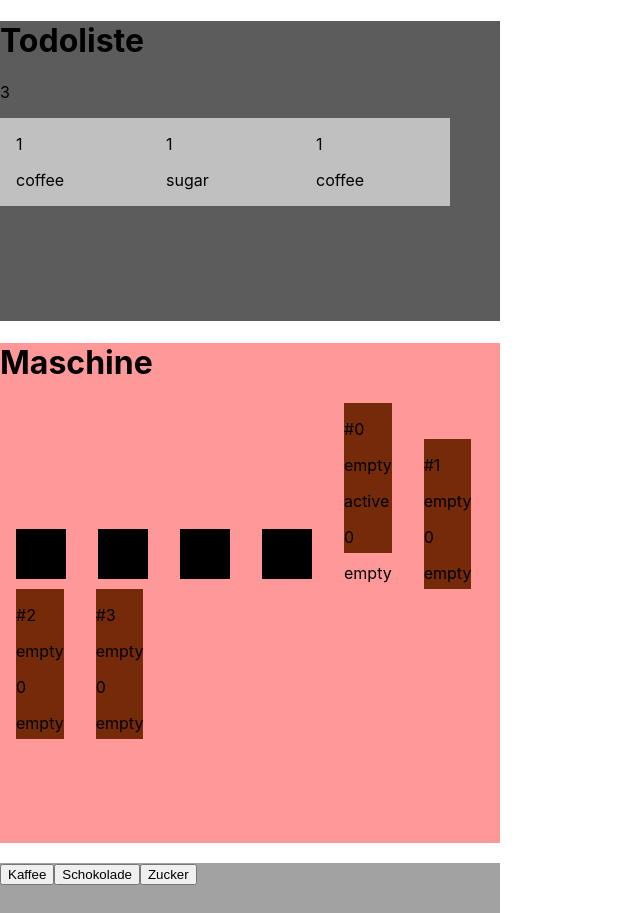
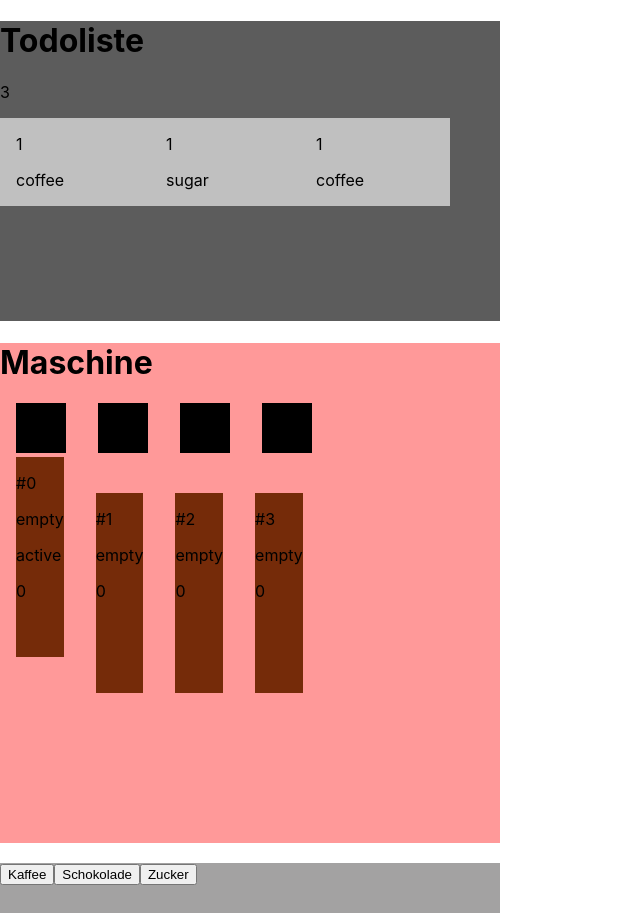
Before and after one commit to devolt5/brewing, a React (Create React App) app: page / in a window 1280 px wide. Shown: the whole page, without its empty margins (0-640 px from the left). Built offline with nearby package versions, Linux system fonts and the light colour scheme.

Commit message:
Add condition for start cups

```diff
--- a/src/App.js
+++ b/src/App.js
@@ -123,16 +123,18 @@ function App() {
   const handleStartCup = event => {
     //FIXME get currentId NOT via event but via react var
     const currentId = event.target.attributes.plattformid.value;
-    if (
-      cups[currentId].status === "empty" &&
-      parseInt(currentId) === activeCup
-    ) {
+    //start cup only when not empty
+    if (cups[currentId].quantity === 0) {
+      return;
+    }
+    //start process only on activeCup
+    if (parseInt(currentId) === activeCup) {
       cups[currentId].process(currentId);
     }
     //reset quantity and set next empty cup to active
     setQuantitySetting(1);
     const nextEmpty = cups.find(
-      cup => cup.status === "empty" && cup.id !== parseInt(currentId)
+      cup => cup.quantity === 0 && cup.id !== parseInt(currentId)
     );
     const index = cups.indexOf(nextEmpty);
     //save the current active cup
--- a/src/components/Coffeemachine/Coffeemachine.jsx
+++ b/src/components/Coffeemachine/Coffeemachine.jsx
@@ -17,7 +17,7 @@ export default function Coffeemachine({ cups, activeCup, handleStartCup }) {
           plattformid={platformSlot.id}
         ></div>
       ))}
-
+      <br />
       {cups.map(cup => (
         <Cup
           key={cup.id}
@@ -26,7 +26,6 @@ export default function Coffeemachine({ cups, activeCup, handleStartCup }) {
           type={cup.type}
           active={cups.indexOf(cup) === activeCup ? true : false}
           fillLevel={cup.fillLevel}
-          status={cup.status}
         />
       ))}
     </div>
--- a/src/components/Coffeemachine/Cup/Cup.css
+++ b/src/components/Coffeemachine/Cup/Cup.css
@@ -2,5 +2,5 @@
   background-color: rgb(117, 43, 9);
   display: inline-block;
   margin: 0 1rem;
-  height: 150px;
+  height: 200px;
 }
--- a/src/components/Coffeemachine/Cup/Cup.jsx
+++ b/src/components/Coffeemachine/Cup/Cup.jsx
@@ -1,7 +1,7 @@
-import React, { useState } from "react";
+import React from "react";
 import "./Cup.css";
 
-export default function Cup({ id, quantity, type, active, fillLevel, status }) {
+export default function Cup({ id, quantity, type, active, fillLevel }) {
   return (
     <React.Fragment>
       <div className="cup">
@@ -10,7 +10,6 @@ export default function Cup({ id, quantity, type, active, fillLevel, status }) {
         <p>{type}</p>
         <p>{active ? "active" : ""}</p>
         <p>{fillLevel}</p>
-        <p>{status}</p>
       </div>
     </React.Fragment>
   );
```
